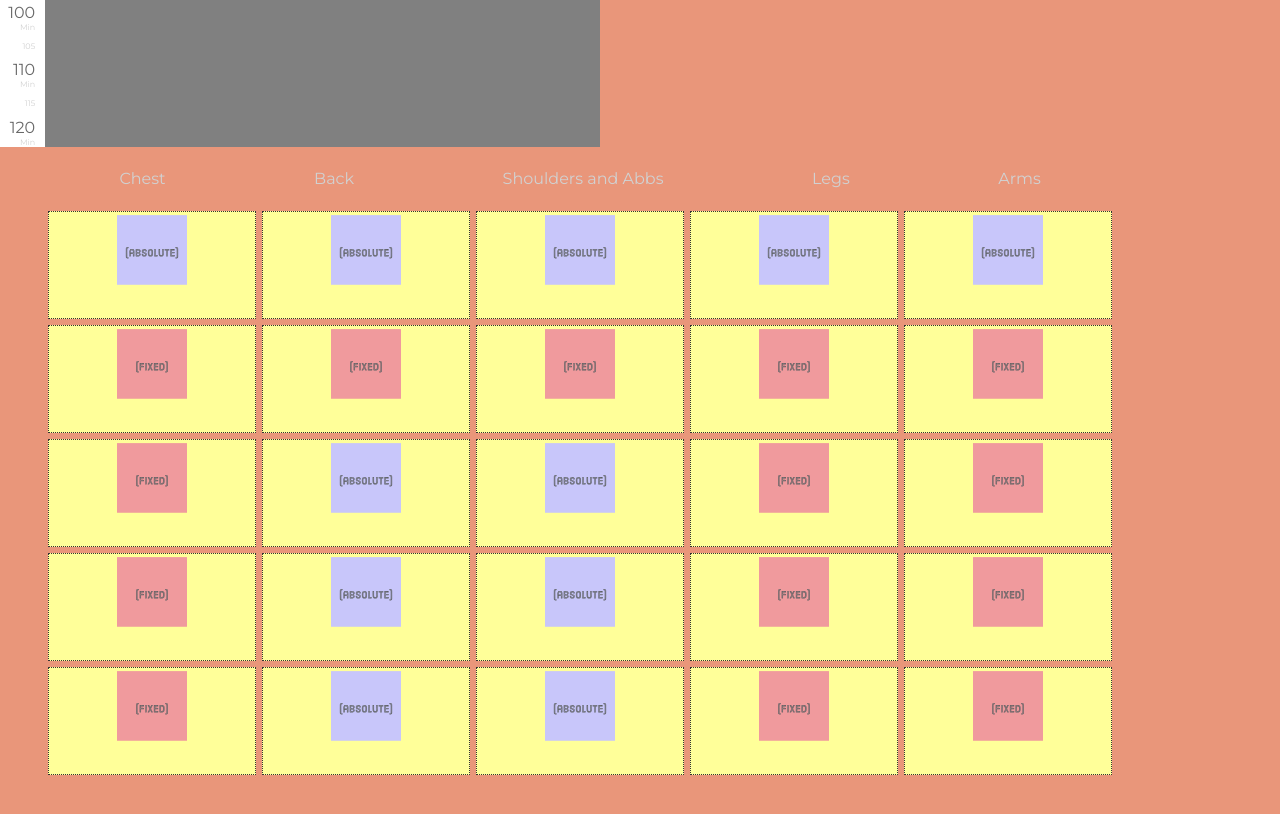
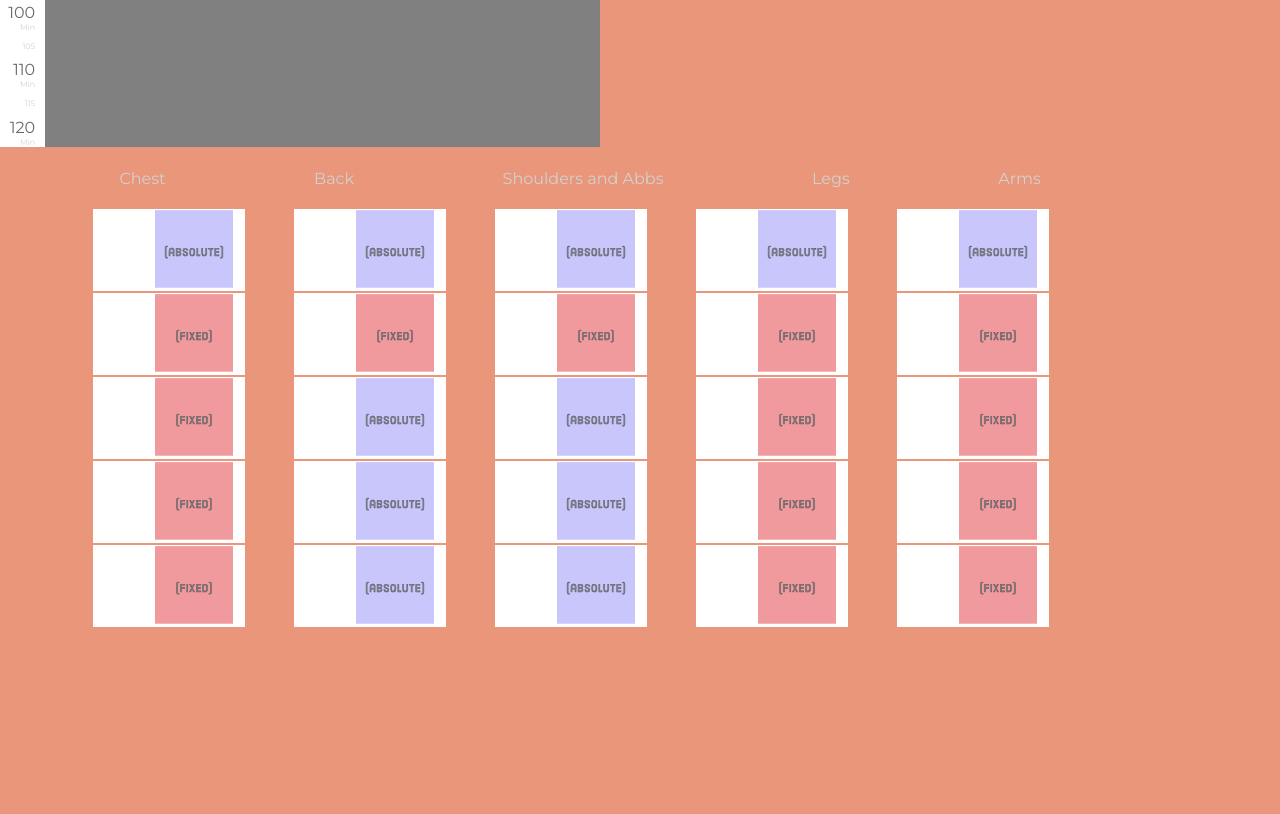
Before and after one commit to bbatal/WorkoutApp, a plain HTML site: page index.html in a window 1280 px wide. Shown: the part 632-1446 px from the top of the page. Drawn offline with Linux system fonts and the light colour scheme; files whose address does not match are found by name.

Commit message:
Add files via upload

```diff
--- a/index.html
+++ b/index.html
@@ -88,55 +88,56 @@
         <img src="images/fixed.svg" alt="red-image"  draggable="true" ondragstart="dragIt(event);" id="pic5"></div>
     </div>
 
+
     <div class="container1">
-        <div id="place1" ondrop="dropIt(event);" ondragover="event.preventDefault();">
+        <div id="place6" ondrop="dropIt(event);" ondragover="event.preventDefault();">
          <img src="images/absolute.svg" alt="purple-image" draggable="true" ondragstart="dragIt(event);" id="pic6"></div>
-         <div id="place2" ondrop="dropIt(event);" ondragover="event.preventDefault();">
+         <div id="place7" ondrop="dropIt(event);" ondragover="event.preventDefault();">
          <img src="images/fixed.svg" alt="red-image" draggable="true" ondragstart="dragIt(event);" id="pic7"></div>
-         <div id="place3" ondrop="dropIt(event);" ondragover="event.preventDefault();">
+         <div id="place8" ondrop="dropIt(event);" ondragover="event.preventDefault();">
         <img src="images/absolute.svg" alt="purple-image" draggable="true" ondragstart="dragIt(event);" id="pic8"></div>
-         <div id="place4" ondrop="dropIt(event);" ondragover="event.preventDefault();">
+         <div id="place9" ondrop="dropIt(event);" ondragover="event.preventDefault();">
         <img src="images/absolute.svg" alt="purple-image" draggable="true" ondragstart="dragIt(event);" id="pic9"></div>
-         <div id="place5" ondrop="dropIt(event);" ondragover="event.preventDefault();">
+         <div id="place10" ondrop="dropIt(event);" ondragover="event.preventDefault();">
         <img src="images/absolute.svg" alt="purple-image" draggable="true" ondragstart="dragIt(event);" id="pic10"></div>
      </div>
 
      <div class="container1">
-        <div id="place1" ondrop="dropIt(event);" ondragover="event.preventDefault();">
+        <div id="place11" ondrop="dropIt(event);" ondragover="event.preventDefault();">
          <img src="images/absolute.svg" alt="purple-image" draggable="true" ondragstart="dragIt(event);" id="pic11"></div>
-         <div id="place2" ondrop="dropIt(event);" ondragover="event.preventDefault();">
+         <div id="place12" ondrop="dropIt(event);" ondragover="event.preventDefault();">
          <img src="images/fixed.svg" alt="red-image" draggable="true" ondragstart="dragIt(event);" id="pic12"></div>
-         <div id="place3" ondrop="dropIt(event);" ondragover="event.preventDefault();">
+         <div id="place13" ondrop="dropIt(event);" ondragover="event.preventDefault();">
         <img src="images/absolute.svg" alt="purple-image" draggable="true" ondragstart="dragIt(event);" id="pic13"></div>
-         <div id="place4" ondrop="dropIt(event);" ondragover="event.preventDefault();">
+         <div id="place14" ondrop="dropIt(event);" ondragover="event.preventDefault();">
         <img src="images/absolute.svg" alt="purple-image" draggable="true" ondragstart="dragIt(event);" id="pic14"></div>
-         <div id="place5" ondrop="dropIt(event);" ondragover="event.preventDefault();">
+         <div id="place15" ondrop="dropIt(event);" ondragover="event.preventDefault();">
         <img src="images/absolute.svg" alt="purple-image" draggable="true" ondragstart="dragIt(event);" id="pic15"></div>
      </div>
 
      <div class="container1">
-        <div id="place1" ondrop="dropIt(event);" ondragover="event.preventDefault();">
+        <div id="place16" ondrop="dropIt(event);" ondragover="event.preventDefault();">
          <img src="images/absolute.svg" alt="purple-image" draggable="true" ondragstart="dragIt(event);" id="pic16"></div>
-         <div id="place2" ondrop="dropIt(event);" ondragover="event.preventDefault();">
+         <div id="place17" ondrop="dropIt(event);" ondragover="event.preventDefault();">
          <img src="images/fixed.svg" alt="red-image" draggable="true" ondragstart="dragIt(event);" id="pic17"></div>
-         <div id="place3" ondrop="dropIt(event);" ondragover="event.preventDefault();">
+         <div id="place18" ondrop="dropIt(event);" ondragover="event.preventDefault();">
             <img src="images/fixed.svg" alt="red-image" draggable="true" ondragstart="dragIt(event);" id="pic18"></div>
-         <div id="place4" ondrop="dropIt(event);" ondragover="event.preventDefault();">
+         <div id="place19" ondrop="dropIt(event);" ondragover="event.preventDefault();">
             <img src="images/fixed.svg" alt="red-image" draggable="true" ondragstart="dragIt(event);" id="pic19"></div>
-         <div id="place5" ondrop="dropIt(event);" ondragover="event.preventDefault();">
+         <div id="place20" ondrop="dropIt(event);" ondragover="event.preventDefault();">
             <img src="images/fixed.svg" alt="red-image" draggable="true" ondragstart="dragIt(event);" id="pic20"></div>
      </div>
 
      <div class="container1">
-        <div id="place1" ondrop="dropIt(event);" ondragover="event.preventDefault();">
+        <div id="place21" ondrop="dropIt(event);" ondragover="event.preventDefault();">
          <img src="images/absolute.svg" alt="purple-image" draggable="true" ondragstart="dragIt(event);" id="pic21"></div>
-         <div id="place2" ondrop="dropIt(event);" ondragover="event.preventDefault();">
+         <div id="place22" ondrop="dropIt(event);" ondragover="event.preventDefault();">
          <img src="images/fixed.svg" alt="red-image" draggable="true" ondragstart="dragIt(event);" id="pic22"></div>
-         <div id="place3" ondrop="dropIt(event);" ondragover="event.preventDefault();">
+         <div id="place23" ondrop="dropIt(event);" ondragover="event.preventDefault();">
             <img src="images/fixed.svg" alt="red-image" draggable="true" ondragstart="dragIt(event);" id="pic23"></div>
-         <div id="place4" ondrop="dropIt(event);" ondragover="event.preventDefault();">
+         <div id="place24" ondrop="dropIt(event);" ondragover="event.preventDefault();">
             <img src="images/fixed.svg" alt="red-image" draggable="true" ondragstart="dragIt(event);" id="pic24"></div>
-         <div id="place5" ondrop="dropIt(event);" ondragover="event.preventDefault();">
+         <div id="place25" ondrop="dropIt(event);" ondragover="event.preventDefault();">
             <img src="images/fixed.svg" alt="red-image" draggable="true" ondragstart="dragIt(event);" id="pic25"></div>
      </div>
     </div>
--- a/main.js
+++ b/main.js
@@ -1,59 +1,12 @@
 
 //generateMockEvents(5);
 
-const containerHeight = 720;
+/*const containerHeight = 720;
 const containerWidth = 600;
 const minutesinDay = 60 * 12;
 let collisions = [];
 let width = [];
-let leftOffSet = [];
-
-// append one event to calendar
-/*var createEvent = (height, top, left, units) => {
-
-
-  let dropItem = document.getElementById("top1");
-  node.className = "event";
-
-
-
-  // Customized CSS to position each event
-  dropItem.style.width = (containerWidth/units) + "px";
-  dropItem.style.height = height + "px";
-  dropItem.style.top = top + "px";
-  dropItem.style.left = 100 + left + "px";
-
-  document.getElementById("events").appendChild(dropItem);
-}
-
-createEvent(73, 0, -100, 2);
-createEvent(73, 70, -100, 2);
-createEvent(73, 140, -100, 2);
-createEvent(73, 210, -100, 2);
-createEvent(73, 280, -100, 2);
-createEvent(73, 350, -100, 2);
-createEvent(73, 420, -100, 2);
-
-// creating multiple divs for drag and drop
-/*var createList = (height, top, left, units) => {
-
-
-  var box = document.createElement("div");
-  box.style.width = "100px";
-  box.style.height = "100px";
-  box.style.background = "red";
-  box.style.color = "white";
-  box.innerHTML = "Hello";
-
-  document.getElementById("main").appendChild(box);
-};
-
-createList(100, 0 , -100, 1);
-*/
-
-
-
-
+let leftOffSet = [];*/
 
 // functionality for drag/drop events
 function dragIt(theEvent) {
@@ -70,4 +23,17 @@ function dragIt(theEvent) {
     theEvent.target.appendChild(theDraggedElement);
     //instruct the browser to allow the drop
     theEvent.preventDefault();
+    makeGoAway();
+
     }
+
+
+    function makeGoAway() {
+      if ((("id").value == "#pic1")){
+      var dis = document.querySelector("#place1");
+      dis.style.visibility = "hidden";
+    } else if (("#pic2")) {
+      var dis1 = document.querySelector("#place2");
+      dis1.style.visibility = "hidden";
+    }
+  };
--- a/style.css
+++ b/style.css
@@ -139,12 +139,13 @@ time, audio {
 }
 
 div[id^="place"] {
-  width: 200px;
-  height: 100px;
-  margin: 3px;
-  padding: 3px;
-  border: 1px dotted #333333;
-  background-color: #ffff99;
+  width: 150px;
+  height: 80px;
+  margin: 1px;
+  margin-left: 3em;
+  padding: 1px;
+  /*border: 1px dotted black;*/
+  background-color: white;
 }
 
 .box {
@@ -165,5 +166,5 @@ div[id^="place"] {
 
 img {
   width: 200px;
-  height: 70px;
+  height: 78px;
 }
```
